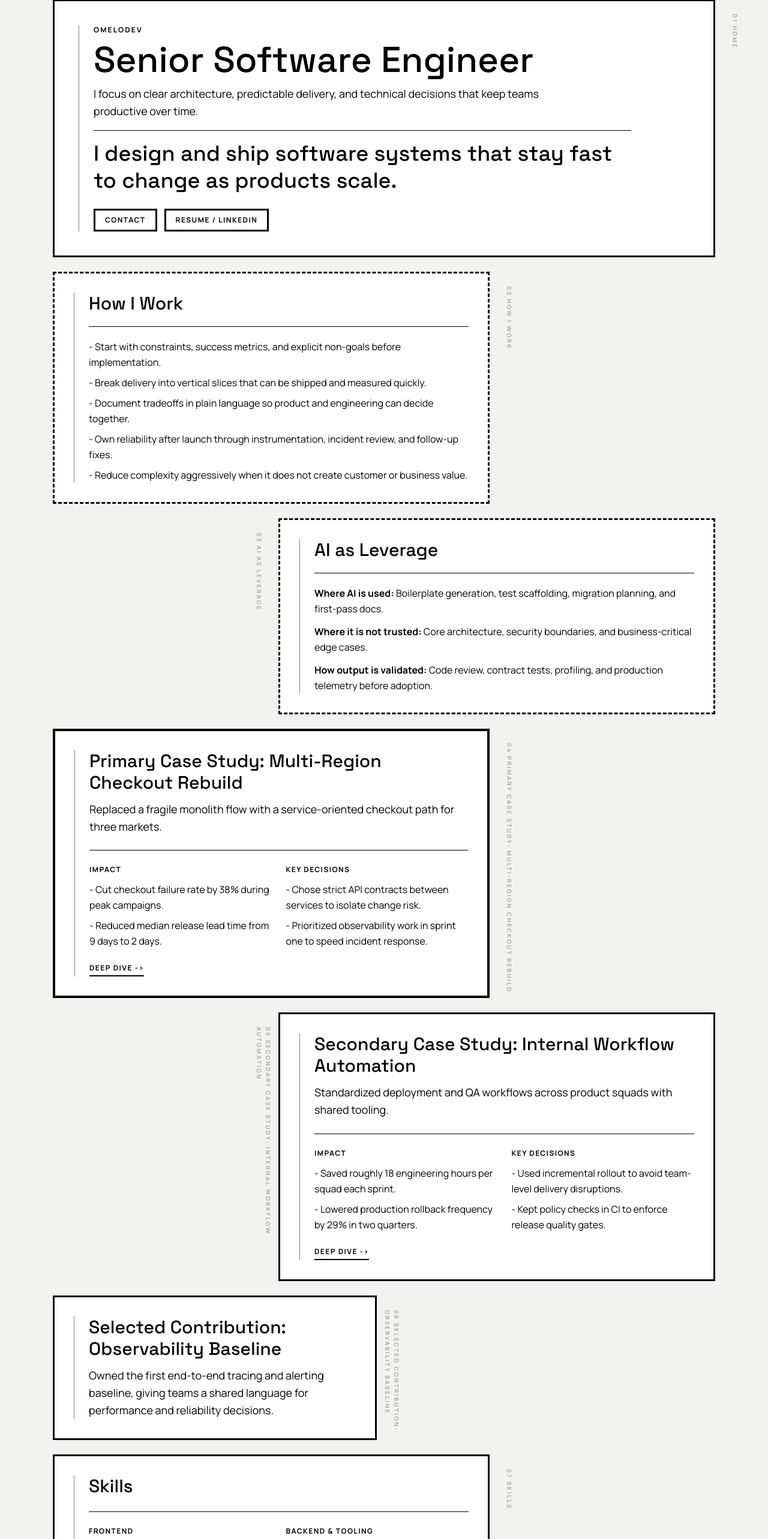
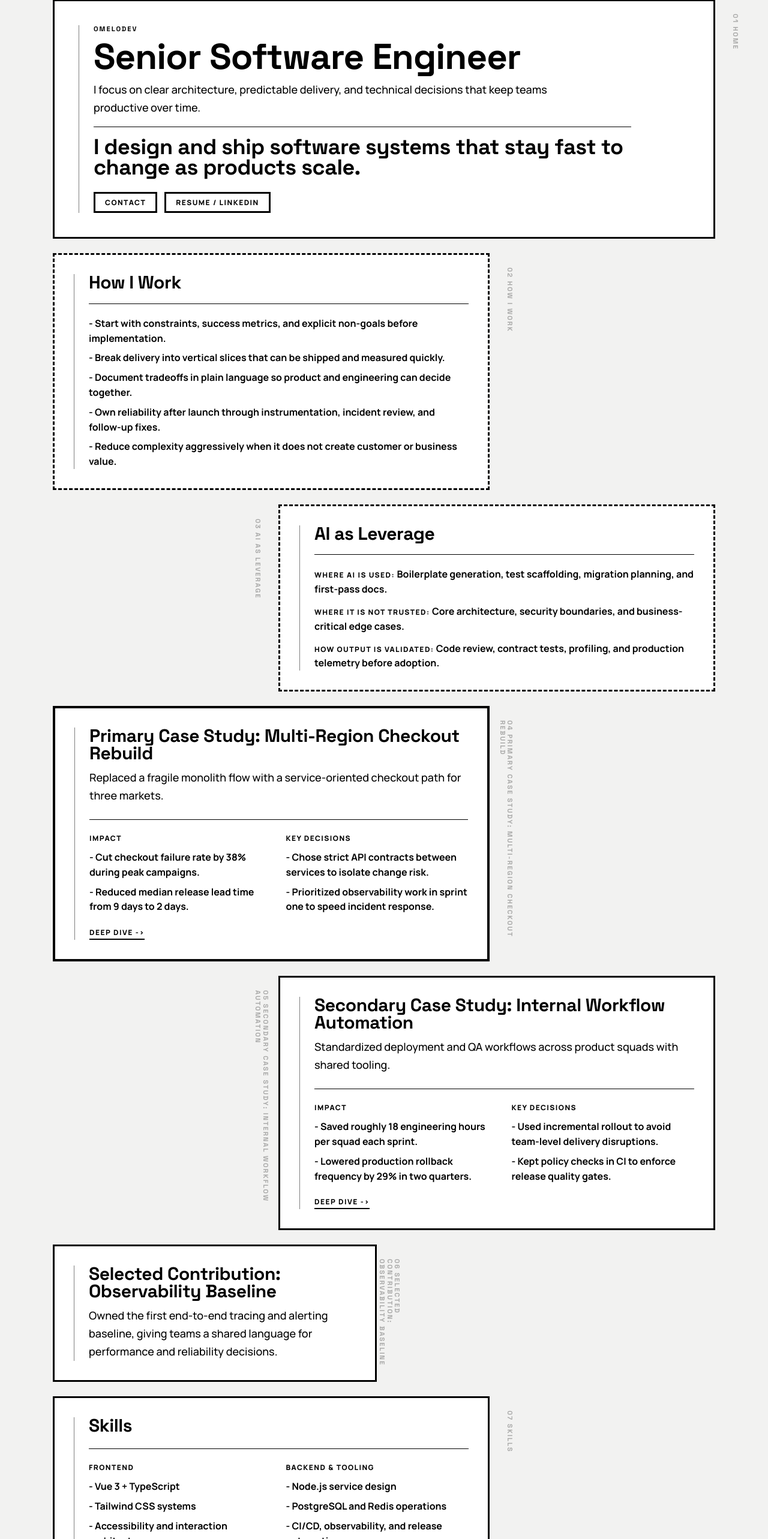
Before and after one commit to melloirl/pomelo, a Vue app: page / in a window 1280 px wide. Shown: the part 145-2711 px from the top of the page at 60% size. Built offline with nearby package versions, Linux system fonts and the light colour scheme.

Commit message:
feat: typography updated

```diff
--- a/src/App.vue
+++ b/src/App.vue
@@ -84,7 +84,7 @@ const currentYear = new Date().getFullYear()
             border-variant="solid"
             :active="activeHash === 'home'"
           >
-            <p class="mt-4 max-w-4xl border-t border-black pt-4 font-heading text-2xl leading-tight sm:text-4xl">
+            <p class="type-declaration type-declaration-support mt-4 max-w-4xl border-t border-black pt-4">
               {{ t('sections.hero.headline') }}
             </p>
 
@@ -92,7 +92,7 @@ const currentYear = new Date().getFullYear()
               <a
                 href="#contact"
                 @click="onHashClick('contact')($event)"
-                class="stroke-thin border-black px-4 py-2 text-xs font-bold uppercase tracking-[0.12em]"
+                class="type-action stroke-thin border-black px-4 py-2"
               >
                 {{ t('sections.hero.actions.contact') }}
               </a>
@@ -101,15 +101,15 @@ const currentYear = new Date().getFullYear()
                 href="https://www.linkedin.com/in/omelodev/"
                 target="_blank"
                 rel="noreferrer"
-                class="stroke-thin border-black px-4 py-2 text-xs font-bold uppercase tracking-[0.12em]"
+                class="type-action stroke-thin border-black px-4 py-2"
               >
-              {{ t('sections.hero.actions.resume') }}
-            </a>
-          </div>
-        </ContentCard>
+                {{ t('sections.hero.actions.resume') }}
+              </a>
+            </div>
+          </ContentCard>
           <p
             aria-hidden="true"
-            class="pointer-events-none absolute top-6 -right-10 hidden [writing-mode:vertical-rl] text-[0.62rem] font-bold uppercase tracking-[0.24em] text-black/30 sm:block"
+            class="type-identity pointer-events-none absolute top-6 -right-10 hidden [writing-mode:vertical-rl] text-black/30 sm:block"
           >
             01 {{ t('header.home') }}
           </p>
@@ -123,13 +123,13 @@ const currentYear = new Date().getFullYear()
             border-variant="dashed"
             padding-class="p-6 sm:p-8"
           >
-            <ul class="mt-5 space-y-2 border-t border-black pt-5 text-sm leading-relaxed sm:text-base">
+            <ul class="type-evidence mt-5 space-y-2 border-t border-black pt-5">
               <li v-for="itemKey in howIWorkItemKeys" :key="itemKey">- {{ t(itemKey) }}</li>
             </ul>
           </ContentCard>
           <p
             aria-hidden="true"
-            class="pointer-events-none absolute top-6 -right-10 hidden [writing-mode:vertical-rl] text-[0.62rem] font-bold uppercase tracking-[0.24em] text-black/30 sm:block"
+            class="type-identity pointer-events-none absolute top-6 -right-10 hidden [writing-mode:vertical-rl] text-black/30 sm:block"
           >
             02 {{ t('sections.howIWork.title') }}
           </p>
@@ -143,21 +143,21 @@ const currentYear = new Date().getFullYear()
             border-variant="dashed"
             padding-class="p-6 sm:p-8"
           >
-            <ul class="mt-5 space-y-3 border-t border-black pt-5 text-sm leading-relaxed sm:text-base">
-              <li><span class="font-bold">{{ t('sections.aiLeverage.usedLabel') }}:</span> {{ t('sections.aiLeverage.used') }}</li>
+            <ul class="type-evidence mt-5 space-y-3 border-t border-black pt-5">
+              <li><span class="type-evidence-label">{{ t('sections.aiLeverage.usedLabel') }}:</span> {{ t('sections.aiLeverage.used') }}</li>
               <li>
-                <span class="font-bold">{{ t('sections.aiLeverage.notTrustedLabel') }}:</span>
+                <span class="type-evidence-label">{{ t('sections.aiLeverage.notTrustedLabel') }}:</span>
                 {{ t('sections.aiLeverage.notTrusted') }}
               </li>
               <li>
-                <span class="font-bold">{{ t('sections.aiLeverage.validatedLabel') }}:</span>
+                <span class="type-evidence-label">{{ t('sections.aiLeverage.validatedLabel') }}:</span>
                 {{ t('sections.aiLeverage.validated') }}
               </li>
             </ul>
           </ContentCard>
           <p
             aria-hidden="true"
-            class="pointer-events-none absolute top-6 -left-10 hidden [writing-mode:vertical-rl] text-[0.62rem] font-bold uppercase tracking-[0.24em] text-black/30 sm:block"
+            class="type-identity pointer-events-none absolute top-6 -left-10 hidden [writing-mode:vertical-rl] text-black/30 sm:block"
           >
             03 {{ t('sections.aiLeverage.title') }}
           </p>
@@ -174,15 +174,15 @@ const currentYear = new Date().getFullYear()
           >
             <div class="mt-6 grid grid-cols-1 gap-6 border-t border-black pt-6 sm:grid-cols-2">
               <div>
-                <p class="text-xs font-bold uppercase tracking-[0.12em]">{{ t('sections.work.labels.impact') }}</p>
-                <ul class="mt-3 space-y-2 text-sm leading-relaxed sm:text-base">
+                <p class="type-evidence-label">{{ t('sections.work.labels.impact') }}</p>
+                <ul class="type-evidence mt-3 space-y-2">
                   <li v-for="itemKey in primaryImpactKeys" :key="itemKey">- {{ t(itemKey) }}</li>
                 </ul>
               </div>
 
               <div>
-                <p class="text-xs font-bold uppercase tracking-[0.12em]">{{ t('sections.work.labels.decisions') }}</p>
-                <ul class="mt-3 space-y-2 text-sm leading-relaxed sm:text-base">
+                <p class="type-evidence-label">{{ t('sections.work.labels.decisions') }}</p>
+                <ul class="type-evidence mt-3 space-y-2">
                   <li v-for="itemKey in primaryDecisionKeys" :key="itemKey">- {{ t(itemKey) }}</li>
                 </ul>
               </div>
@@ -191,14 +191,14 @@ const currentYear = new Date().getFullYear()
             <a
               href="#writing"
               @click="onHashClick('writing')($event)"
-              class="mt-6 inline-block border-b-2 border-black pb-1 text-xs font-bold uppercase tracking-[0.12em]"
+              class="type-action mt-6 inline-block border-b-2 border-black pb-1"
             >
               {{ t('sections.work.deepDive') }}
             </a>
           </ContentCard>
           <p
             aria-hidden="true"
-            class="pointer-events-none absolute top-6 -right-10 hidden [writing-mode:vertical-rl] text-[0.62rem] font-bold uppercase tracking-[0.24em] text-black/30 sm:block"
+            class="type-identity pointer-events-none absolute top-6 -right-10 hidden [writing-mode:vertical-rl] text-black/30 sm:block"
           >
             04 {{ t('sections.work.primary.title') }}
           </p>
@@ -214,15 +214,15 @@ const currentYear = new Date().getFullYear()
           >
             <div class="mt-6 grid grid-cols-1 gap-6 border-t border-black pt-6 sm:grid-cols-2">
               <div>
-                <p class="text-xs font-bold uppercase tracking-[0.12em]">{{ t('sections.work.labels.impact') }}</p>
-                <ul class="mt-3 space-y-2 text-sm leading-relaxed sm:text-base">
+                <p class="type-evidence-label">{{ t('sections.work.labels.impact') }}</p>
+                <ul class="type-evidence mt-3 space-y-2">
                   <li v-for="itemKey in secondaryImpactKeys" :key="itemKey">- {{ t(itemKey) }}</li>
                 </ul>
               </div>
 
               <div>
-                <p class="text-xs font-bold uppercase tracking-[0.12em]">{{ t('sections.work.labels.decisions') }}</p>
-                <ul class="mt-3 space-y-2 text-sm leading-relaxed sm:text-base">
+                <p class="type-evidence-label">{{ t('sections.work.labels.decisions') }}</p>
+                <ul class="type-evidence mt-3 space-y-2">
                   <li v-for="itemKey in secondaryDecisionKeys" :key="itemKey">- {{ t(itemKey) }}</li>
                 </ul>
               </div>
@@ -231,14 +231,14 @@ const currentYear = new Date().getFullYear()
             <a
               href="#writing"
               @click="onHashClick('writing')($event)"
-              class="mt-6 inline-block border-b-2 border-black pb-1 text-xs font-bold uppercase tracking-[0.12em]"
+              class="type-action mt-6 inline-block border-b-2 border-black pb-1"
             >
               {{ t('sections.work.deepDive') }}
             </a>
           </ContentCard>
           <p
             aria-hidden="true"
-            class="pointer-events-none absolute top-6 -left-10 hidden [writing-mode:vertical-rl] text-[0.62rem] font-bold uppercase tracking-[0.24em] text-black/30 sm:block"
+            class="type-identity pointer-events-none absolute top-6 -left-10 hidden [writing-mode:vertical-rl] text-black/30 sm:block"
           >
             05 {{ t('sections.work.secondary.title') }}
           </p>
@@ -254,7 +254,7 @@ const currentYear = new Date().getFullYear()
           />
           <p
             aria-hidden="true"
-            class="pointer-events-none absolute top-6 -right-10 hidden [writing-mode:vertical-rl] text-[0.62rem] font-bold uppercase tracking-[0.24em] text-black/30 sm:block"
+            class="type-identity pointer-events-none absolute top-6 -right-10 hidden [writing-mode:vertical-rl] text-black/30 sm:block"
           >
             06 {{ t('sections.work.contribution.title') }}
           </p>
@@ -270,15 +270,15 @@ const currentYear = new Date().getFullYear()
           >
             <div class="mt-6 grid grid-cols-1 gap-6 border-t border-black pt-6 sm:grid-cols-2">
               <div>
-                <p class="text-xs font-bold uppercase tracking-[0.12em]">{{ t('sections.skills.frontend.title') }}</p>
-                <ul class="mt-3 space-y-2 text-sm leading-relaxed sm:text-base">
+                <p class="type-evidence-label">{{ t('sections.skills.frontend.title') }}</p>
+                <ul class="type-evidence mt-3 space-y-2">
                   <li v-for="itemKey in frontendSkillKeys" :key="itemKey">- {{ t(itemKey) }}</li>
                 </ul>
               </div>
 
               <div>
-                <p class="text-xs font-bold uppercase tracking-[0.12em]">{{ t('sections.skills.backendTooling.title') }}</p>
-                <ul class="mt-3 space-y-2 text-sm leading-relaxed sm:text-base">
+                <p class="type-evidence-label">{{ t('sections.skills.backendTooling.title') }}</p>
+                <ul class="type-evidence mt-3 space-y-2">
                   <li v-for="itemKey in backendSkillKeys" :key="itemKey">- {{ t(itemKey) }}</li>
                 </ul>
               </div>
@@ -286,7 +286,7 @@ const currentYear = new Date().getFullYear()
           </ContentCard>
           <p
             aria-hidden="true"
-            class="pointer-events-none absolute top-6 -right-10 hidden [writing-mode:vertical-rl] text-[0.62rem] font-bold uppercase tracking-[0.24em] text-black/30 sm:block"
+            class="type-identity pointer-events-none absolute top-6 -right-10 hidden [writing-mode:vertical-rl] text-black/30 sm:block"
           >
             07 {{ t('sections.skills.title') }}
           </p>
@@ -303,14 +303,14 @@ const currentYear = new Date().getFullYear()
           >
             <a
               href="/writing"
-              class="mt-5 inline-block border-b-2 border-black pb-1 text-xs font-bold uppercase tracking-[0.12em]"
+              class="type-action mt-5 inline-block border-b-2 border-black pb-1"
             >
               {{ t('sections.writing.link') }}
             </a>
           </ContentCard>
           <p
             aria-hidden="true"
-            class="pointer-events-none absolute top-6 -left-10 hidden [writing-mode:vertical-rl] text-[0.62rem] font-bold uppercase tracking-[0.24em] text-black/30 sm:block"
+            class="type-identity pointer-events-none absolute top-6 -left-10 hidden [writing-mode:vertical-rl] text-black/30 sm:block"
           >
             08 {{ t('sections.writing.title') }}
           </p>
@@ -327,7 +327,7 @@ const currentYear = new Date().getFullYear()
             body-width-class="max-w-full"
             :active="activeHash === 'contact'"
           >
-            <div class="mt-5 border-t border-black pt-5 text-xs font-bold uppercase tracking-[0.12em]">
+            <div class="type-action mt-5 border-t border-black pt-5">
               <a href="mailto:hello@omelodev.com" class="border-b border-black pb-0.5">
                 {{ t('sections.footer.links.email') }}
               </a>
@@ -343,7 +343,7 @@ const currentYear = new Date().getFullYear()
           </ContentCard>
           <p
             aria-hidden="true"
-            class="pointer-events-none absolute top-6 -right-10 hidden [writing-mode:vertical-rl] text-[0.62rem] font-bold uppercase tracking-[0.24em] text-black/30 sm:block"
+            class="type-identity pointer-events-none absolute top-6 -right-10 hidden [writing-mode:vertical-rl] text-black/30 sm:block"
           >
             09 {{ t('header.contact') }}
           </p>
--- a/src/components/AppFooter.vue
+++ b/src/components/AppFooter.vue
@@ -8,13 +8,13 @@ const { t } = useI18n()
 <template>
   <footer class="mt-20 bg-white" aria-label="Site footer">
     <div class="mx-auto w-full max-w-6xl px-6 py-5 text-left">
-      <p class="text-[0.65rem] font-bold uppercase tracking-[0.22em]">{{ t('appFooter.licenseLabel') }}</p>
+      <p class="type-evidence-label">{{ t('appFooter.licenseLabel') }}</p>
 
-      <p class="mt-2 font-heading text-lg leading-tight uppercase sm:text-xl">
+      <p class="type-declaration type-declaration-section mt-2">
         {{ t('appFooter.licenseName') }}
       </p>
 
-      <p class="mt-6 text-xs font-bold uppercase tracking-[0.1em]">
+      <p class="type-evidence-label mt-6">
         {{ t('appFooter.reuseWithAttribution') }} · {{ t('profile.name') }} · {{ currentYear }}
       </p>
     </div>
--- a/src/components/ContentCard.vue
+++ b/src/components/ContentCard.vue
@@ -36,23 +36,26 @@ const props = withDefaults(defineProps<ContentCardProps>(), {
     ]"
   >
     <div :class="props.sectionLabel ? 'grid grid-cols-[auto_1fr] gap-4 sm:gap-6' : ''">
-      <p v-if="props.sectionLabel" class="pt-1 text-[0.65rem] font-bold tracking-[0.18em] text-black/65">
+      <p v-if="props.sectionLabel" class="type-identity pt-1 text-black/65">
         {{ props.sectionLabel }}
       </p>
 
       <div class="border-l border-black/50 pl-4 sm:pl-6">
-        <p v-if="props.eyebrow || $slots.eyebrow" class="text-xs font-bold uppercase tracking-[0.18em]">
+        <p v-if="props.eyebrow || $slots.eyebrow" class="type-identity">
           <slot name="eyebrow">{{ props.eyebrow }}</slot>
         </p>
 
         <component
           :is="props.headingTag"
-          :class="props.headingTag === 'h1' ? 'mt-3 text-4xl leading-none sm:text-6xl' : 'text-2xl sm:text-3xl'"
+          :class="[
+            'type-declaration',
+            props.headingTag === 'h1' ? 'mt-3 type-declaration-major' : 'type-declaration-section',
+          ]"
         >
           <slot name="title">{{ props.title }}</slot>
         </component>
 
-        <p v-if="props.body || $slots.body" :class="['mt-3 text-base leading-relaxed sm:text-lg', props.bodyWidthClass]">
+        <p v-if="props.body || $slots.body" :class="['type-explanation mt-3', props.bodyWidthClass]">
           <slot name="body">{{ props.body }}</slot>
         </p>
 
--- a/src/style.css
+++ b/src/style.css
@@ -47,4 +47,40 @@
   .stroke-b-strong {
     border-bottom-width: var(--stroke-strong);
   }
+
+  .type-identity {
+    @apply font-heading text-[0.7rem] leading-[1.1] font-extrabold uppercase tracking-[0.18em];
+  }
+
+  .type-declaration {
+    @apply font-heading leading-[0.95] font-extrabold tracking-[-0.015em];
+  }
+
+  .type-declaration-major {
+    @apply text-4xl sm:text-6xl;
+  }
+
+  .type-declaration-section {
+    @apply text-2xl sm:text-3xl;
+  }
+
+  .type-declaration-support {
+    @apply text-2xl sm:text-4xl;
+  }
+
+  .type-explanation {
+    @apply font-sans text-base leading-[1.65] font-medium sm:text-lg;
+  }
+
+  .type-evidence {
+    @apply font-sans text-sm leading-[1.55] font-semibold sm:text-base;
+  }
+
+  .type-evidence-label {
+    @apply font-sans text-xs leading-[1.2] font-extrabold uppercase tracking-[0.12em];
+  }
+
+  .type-action {
+    @apply font-sans text-xs leading-[1.1] font-extrabold uppercase tracking-[0.12em];
+  }
 }
```
Also changed, not shown: src/components/AppHeader.vue (+4 -3 lines).
